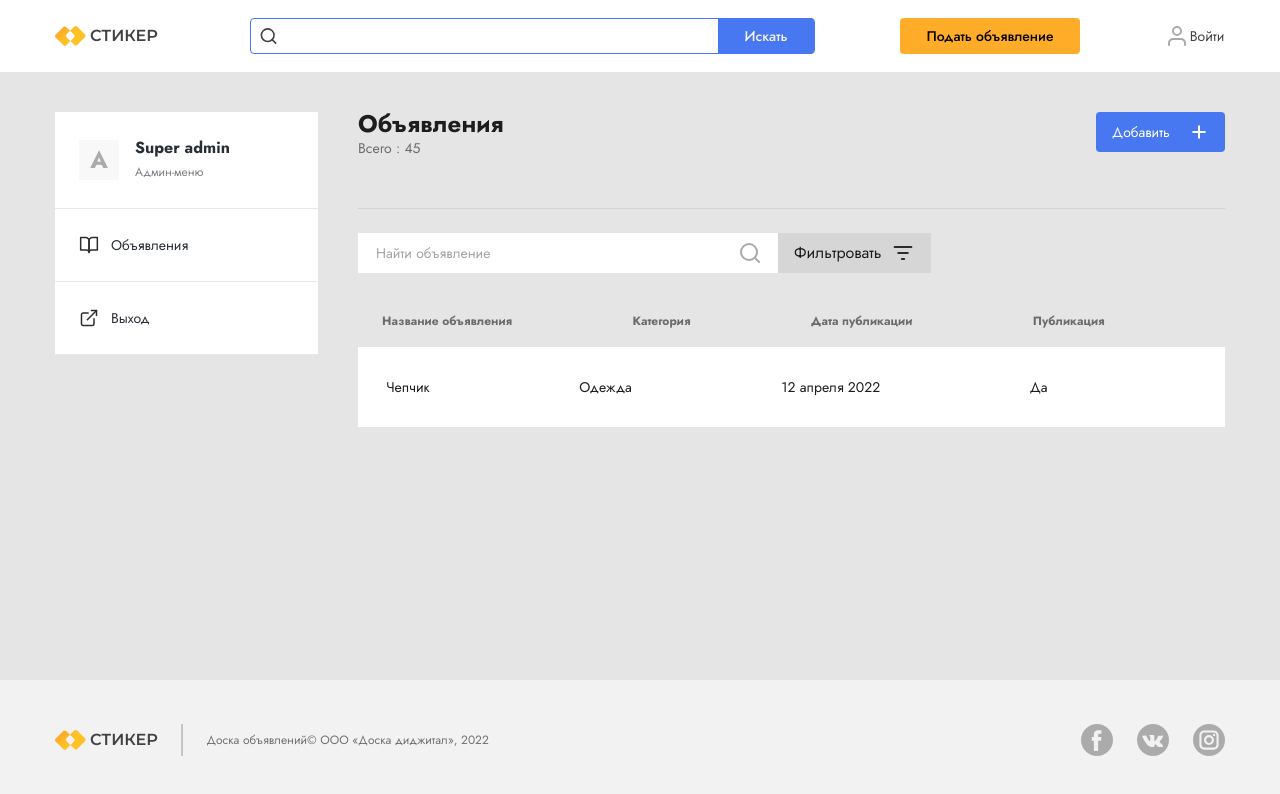
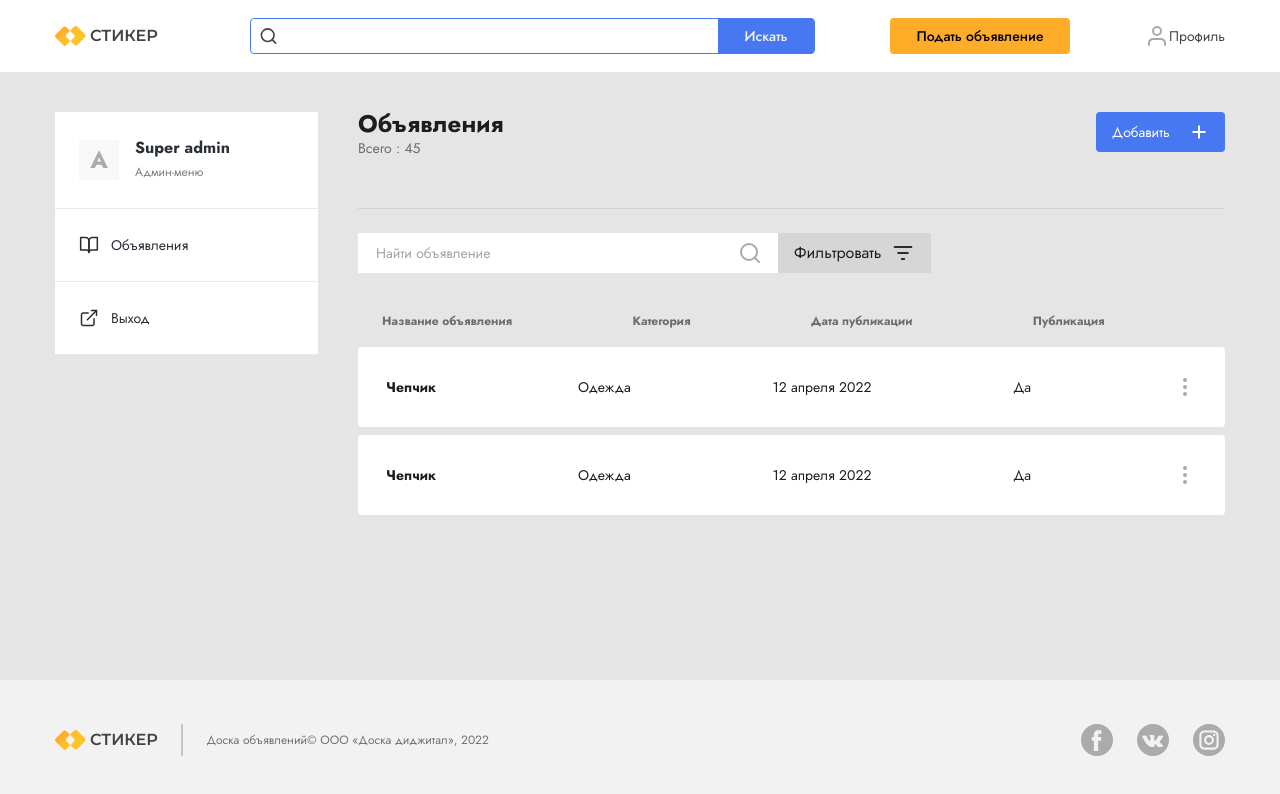
Before and after one commit to Evazyled/bulletin-board, a React (Create React App) app: page /adminAdsPage in a window 1280 px wide. Shown: the top 794 px of the page. Built offline with nearby package versions, Linux system fonts and the light colour scheme.

Commit message:
start hover usermenu

```diff
--- a/src/components/common/Header/AdHeader.tsx
+++ b/src/components/common/Header/AdHeader.tsx
@@ -10,11 +10,8 @@ const AdHeader = () => {
     <header className={style.header}>
       <div className={`${style.content}  ${style.container}`}>
         <Logo />
-        <UserStatus
-          onMouseEnter={() => setModalActive(true)}
-          onClick={() => setModalActive((prev) => !prev)}
-        />
-        <UserMenu active={modalActive} setActive={setModalActive} />
+        <UserStatus />
+        <UserMenu />
       </div>
     </header>
   );
--- a/src/components/common/Header/Header.module.scss
+++ b/src/components/common/Header/Header.module.scss
@@ -3,7 +3,6 @@
 .header {
   grid-area: header;
   width: 100%;
-  position: relative;
 }
 
 .content {
--- a/src/components/common/Header/Header.tsx
+++ b/src/components/common/Header/Header.tsx
@@ -6,9 +6,7 @@ import UserStatus from './UserStatus/UserStatus';
 import style from './Header.module.scss';
 import UserMenu from './UserMenu/UserMenu';
 
-const Header = () => {
-  const [modalActive, setModalActive] = useState(false);
-  return (
+const Header = () => (
   <header className={style.header}>
     <div className={`${style.content}  ${style.container}`}>
       <div className={style.logoAndSearch}>
@@ -16,14 +14,10 @@ const Header = () => {
         <Search />
       </div>
       <PlaceAdButton title="Подать объявление" />
-        <UserStatus
-          onMouseEnter={() => setModalActive(true)}
-          // onClick={() => setModalActive((prev) => !prev)}
-        />
-        <UserMenu active={modalActive} setActive={setModalActive} />
+      <UserStatus />
+      <UserMenu />
     </div>
   </header>
 );
-};
 
 export default Header;
--- a/src/components/common/Header/UserMenu/UserMenu.module.scss
+++ b/src/components/common/Header/UserMenu/UserMenu.module.scss
@@ -1,5 +1,5 @@
 .userMenu {
-  display: block;
+  display: none;
   box-shadow: 0px 2px 12px rgba(0, 0, 0, 0.1);
   border-radius: 4px;
   width: 267px;
--- a/src/components/common/Header/UserMenu/UserMenu.tsx
+++ b/src/components/common/Header/UserMenu/UserMenu.tsx
@@ -7,12 +7,10 @@ type UserMenuProps = {
   setActive: React.Dispatch<React.SetStateAction<boolean>>;
 };
 
-const UserMenu = ({ active, setActive }: UserMenuProps) => {
+const UserMenu = () => {
   const isAdmin = false;
   return (
-    <div
-      className={active ? style.userMenu : style.userMenu__notActive}
-      onMouseLeave={() => setActive(false)}>
+    <div className={style.userMenu}>
       <div className={`${style.userMenu__item} ${style.userMenu__itemName}`}>
         <div className={style.userName__circle}>ВВ</div>
         <span>Имя</span>
--- a/src/components/common/Header/UserStatus/UserStatus.tsx
+++ b/src/components/common/Header/UserStatus/UserStatus.tsx
@@ -6,13 +6,14 @@ import UserStatusIcon from './UserStatusIcon/UserStatusIcon';
 import UserStatusTitle from './UserStatusTitle/UserStatusTitle';
 
 import style from './UserStatus.module.scss';
+import UserMenu from '../UserMenu/UserMenu';
 
 const UserStatus = ({ onMouseEnter }: any) => {
-  const isAuth = false;
+  const isAuth = true;
   const [isActive, setIsActive] = useState(false);
 
   return (
-    <div className={style.userStatus} onMouseEnter={onMouseEnter}>
+    <div className={style.userStatus}>
       <UserStatusIcon />
 
       <UserStatusTitle title={isAuth ? 'Профиль' : 'Войти'} />
--- a/src/pages/AdminAdsPage/AdminAdsList/AdminAdsListItem/AdminAdsListItem.module.scss
+++ b/src/pages/AdminAdsPage/AdminAdsList/AdminAdsListItem/AdminAdsListItem.module.scss
@@ -1,15 +1,32 @@
+@import '../../../../assets/style/main.scss';
+
 .adminAdsListItem {
   li {
     width: 100%;
     display: flex;
     align-items: center;
-
+    border-radius: 4px;
     height: 80px;
     padding: 24px 28px;
+    margin-bottom: 8px;
     background-color: #fff;
+    cursor: pointer;
+
+    &:hover {
+      border: 2px solid rgba(72, 119, 242, 0.5);
+      box-shadow: (0 8px 36px rgba(33, 33, 33, 0.06));
+    }
+
     span {
       display: block;
       flex-grow: 1;
+      &.listItem__title {
+        color: $black-color;
+        font-weight: 700;
+      }
+    }
+    svg {
+      cursor: pointer;
     }
   }
 }
--- a/src/pages/AdminAdsPage/AdminAdsList/AdminAdsListItem/AdminAdsListItem.tsx
+++ b/src/pages/AdminAdsPage/AdminAdsList/AdminAdsListItem/AdminAdsListItem.tsx
@@ -16,10 +16,40 @@ const AdminAdsListItem = ({
 }: AdminAdsListItemPropsType) => (
   <div className={style.adminAdsListItem}>
     <li>
-      <span>{name}</span>
+      <span className={style.listItem__title}>{name}</span>
       <span>{category}</span>
       <span>{dataPublication}</span>
       <span>{isPublication ? 'Да' : 'Нет'}</span>
+      <svg
+        width="24"
+        height="24"
+        viewBox="0 0 24 24"
+        fill="none"
+        xmlns="http://www.w3.org/2000/svg">
+        <g opacity="0.4">
+          <path
+            d="M12 13C12.5523 13 13 12.5523 13 12C13 11.4477 12.5523 11 12 11C11.4477 11 11 11.4477 11 12C11 12.5523 11.4477 13 12 13Z"
+            stroke="#2C2D2E"
+            strokeWidth="2"
+            strokeLinecap="round"
+            strokeLinejoin="round"
+          />
+          <path
+            d="M12 6C12.5523 6 13 5.55228 13 5C13 4.44772 12.5523 4 12 4C11.4477 4 11 4.44772 11 5C11 5.55228 11.4477 6 12 6Z"
+            stroke="#2C2D2E"
+            strokeWidth="2"
+            strokeLinecap="round"
+            strokeLinejoin="round"
+          />
+          <path
+            d="M12 20C12.5523 20 13 19.5523 13 19C13 18.4477 12.5523 18 12 18C11.4477 18 11 18.4477 11 19C11 19.5523 11.4477 20 12 20Z"
+            stroke="#2C2D2E"
+            strokeWidth="2"
+            strokeLinecap="round"
+            strokeLinejoin="round"
+          />
+        </g>
+      </svg>
     </li>
   </div>
 );
--- a/src/pages/AdminAdsPage/AdminAdsPage.tsx
+++ b/src/pages/AdminAdsPage/AdminAdsPage.tsx
@@ -91,6 +91,12 @@ const AdminAdsPage = () => {
               dataPublication="12 апреля 2022"
               isPublication
             />
+            <AdminAdsListItem
+              name="Чепчик"
+              category="Одежда"
+              dataPublication="12 апреля 2022"
+              isPublication
+            />
           </ul>
         </div>
       </div>
```
Lines whose indentation alone changed are shown as unchanged.
